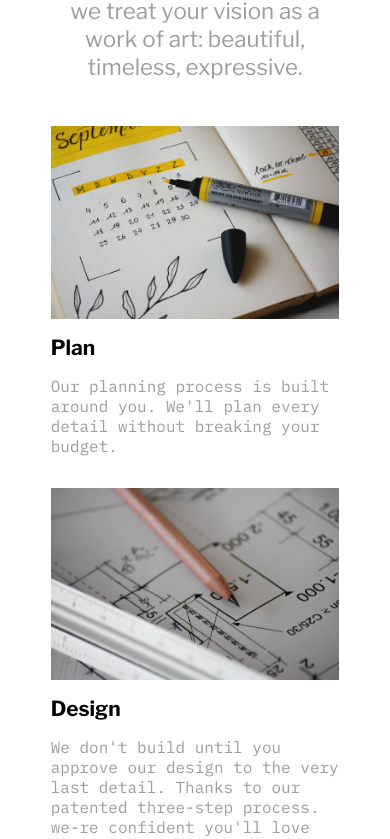
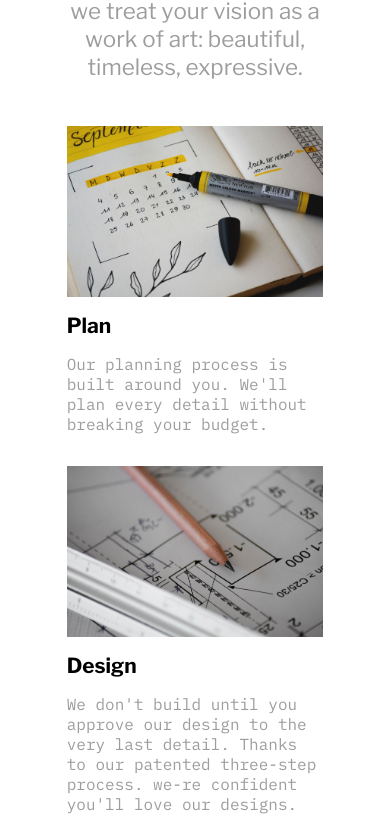
Before and after one commit to br8S/Cal-Trends-Landscaping-React, a React (Create React App) app: page / in a window 390 px wide. Shown: the part 1016-1855 px from the top of the page. Built offline with nearby package versions, Linux system fonts and the light colour scheme.

Commit message:
object-fit: scale down

```diff
--- a/src/styles/Home.css
+++ b/src/styles/Home.css
@@ -203,15 +203,14 @@ span {
 @media only screen and (max-width: 1100px) {
 
     .step-pic {
-        max-height: 50%;
-        object-fit: cover;
+        max-width: 100%;
+        object-fit: scale-down;
     }
 
     .flex-item {
         display: flex;
         flex-direction: column;
         width: 100%;
-        height: fit-content;
         position: relative;
         margin: 1rem;
     }
```
